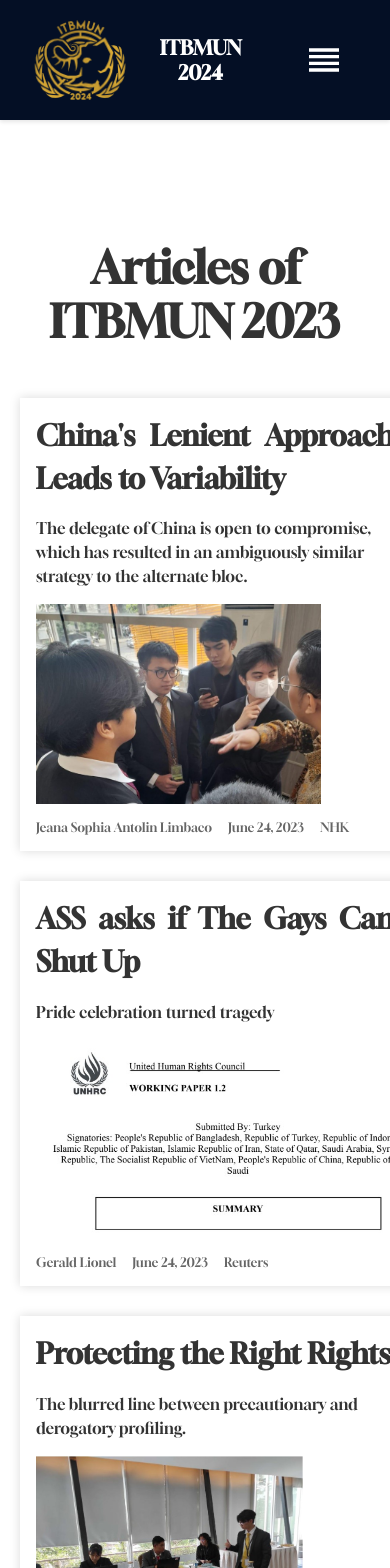
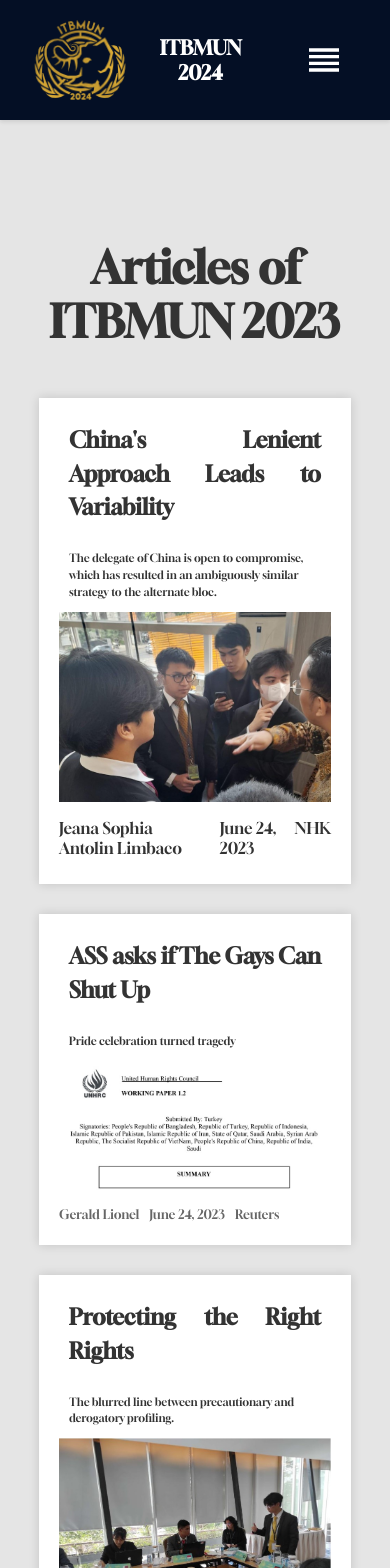
Before and after one commit to wigaandini/ITBMUN-2024-Website, a React (Create React App) app: page /articles in a window 390 px wide. Shown: the top 1568 px of the page. Built offline with nearby package versions, Linux system fonts and the light colour scheme.

Commit message:
feat: responsive article box

```diff
--- a/src/pages/articles.jsx
+++ b/src/pages/articles.jsx
@@ -60,13 +60,15 @@ function Articles() {
             ambiguously similar strategy to the alternate bloc.
           </p>
           <div className="meta-data">
-            <img src="/articles/NHK_2.jpg" alt="Article" />
-            <p>
+            <div className="boxImageContainer" >
+              <img className="boxImage" src="/articles/NHK_2.jpg" alt="Article_Image" />
+            </div>
+          </div>
+          <p className="authorDetails">
               <span>Jeana Sophia Antolin Limbaco</span>
               <span>June 24, 2023</span>
               <span>NHK</span>
             </p>
-          </div>
         </div>
 
         <div className="box" onClick={() => handleBoxClick("ASS asks if The Gays Can Shut Up",
@@ -87,8 +89,10 @@ function Articles() {
           <h1 className="title">ASS asks if The Gays Can Shut Up</h1>
           <p className="summary">Pride celebration turned tragedy</p>
           <div className="meta-data">
-            <img src="/articles/Reuters_2.jpg" />
-            <p>
+            <div className="boxImageContainer" >
+              <img className="boxImage" src="/articles/Reuters_2.jpg" alt="Article_Image"/>
+            </div>
+            <p className="authorDetails">
               <span>Gerald Lionel</span>
               <span>June 24, 2023</span>
               <span>Reuters</span>
@@ -111,8 +115,10 @@ function Articles() {
             The blurred line between precautionary and derogatory profiling.
           </p>
           <div className="meta-data">
-            <img src="/articles/Reuters_1.jpg" />
-            <p>
+            <div className="boxImageContainer" >
+              <img className="boxImage" src="/articles/Reuters_1.jpg" alt="Article_Image"/>
+            </div>
+            <p className="authorDetails">
               <span>Gerald Lionel</span>
               <span>June 24, 2023</span>
               <span>Reuters</span>
@@ -141,8 +147,10 @@ function Articles() {
             Molestors
           </h1>
           <div className="meta-data">
-            <img src="/articles/ToI_1.jpg" />
-            <p>
+            <div className="boxImageContainer" >
+              <img className="boxImage" src="/articles/ToI_1.jpg" alt="Article_Image"/>
+            </div>
+            <p className="authorDetails">
               <span>Zoe Haryoseno</span>
               <span>June 24, 2023</span>
               <span>Times of India</span>
@@ -194,8 +202,10 @@ function Articles() {
             child sex exploitation
           </p>
           <div className="meta-data">
-            <img src="/articles/CNN_1.jpg" />
-            <p>
+            <div className="boxImageContainer" >
+              <img className="boxImage" src="/articles/CNN_1.jpg" alt="Article_Image"/>
+            </div>
+            <p className="authorDetails">
               <span>Azel Bimarajasa</span>
               <span>June 24, 2023</span>
               <span>CNN</span>
@@ -224,8 +234,8 @@ function Articles() {
             in an Orderly Manner
           </p>
           <div className="meta-data">
-            <img src="/articles/NHK_1.jpg" />
-            <p>
+            <img className="boxImage" src="/articles/NHK_1.jpg" alt="Article_Image"/>
+            <p className="authorDetails">
               <span>Jeana Sophia Antolin Limbaco</span>
               <span>June 24, 2023</span>
               <span>NHK</span>
--- a/src/styles/articles.css
+++ b/src/styles/articles.css
@@ -10,6 +10,7 @@
   /* text-align: center; */
   font-weight: 300;
   color: #333;
+  background-color: #e5e5e5;
 }
 
 .container {
@@ -22,9 +23,9 @@
 
 .box {
   position: relative;
-  overflow: hidden;
-  width: 100%;
-  margin: 20px;
+  display: flex;
+  flex-direction: column;
+  padding: 10px 20px;
   transition: background-color 0.3s;
   box-shadow: 0 0 10px rgba(0, 0, 0, 0.15);
   margin-bottom: 30px;
@@ -37,30 +38,35 @@
 
 .title {
   font-size: 1.8rem;
-  margin: 1rem;
   text-align: justify;
   line-height: 1.5;
+  padding: 0px 10px;
 }
 
 .meta-data {
   font-size: 0.8rem;
   color: #666;
-  margin: 1rem;
 }
 
-.meta-data span {
-  margin-right: 1rem;
-}
-
-.meta-data img {
-  max-height: 200px;
-  margin-right: 30px;
+.authorDetails{
+  display: flex;
+  gap: 10px;
 }
 
 .summary {
   font-size: 1rem;
   line-height: 1.5;
-  margin: 1rem;
+  padding: 0px 10px;
+}
+
+.boxImageContainer {
+  display: flex;
+  width: 80%;
+}
+
+.boxImage{
+  display: absolute;
+  width: 100%;
 }
 
 .popup {
@@ -144,6 +150,7 @@
   }
 
   .container {
+    max-width: 80%;
     align-items: center;
     justify-content: center;
   }
@@ -152,4 +159,21 @@
     max-width: 100%;
     height: 100%;
   }
+
+  .title {
+    font-size: 1.4rem;
+    text-align: justify;
+    line-height: 1.5;
+    padding: 0px 10px;
+  }
+
+  .summary {
+    font-size: 0.7rem;
+    line-height: 1.5;
+    padding: 0px 10px;
+  }
+
+  .boxImageContainer {
+    width: 100%;
+  }
 }
```
